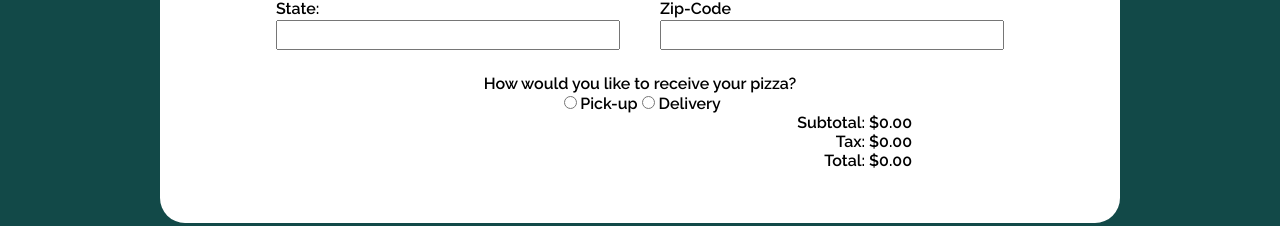
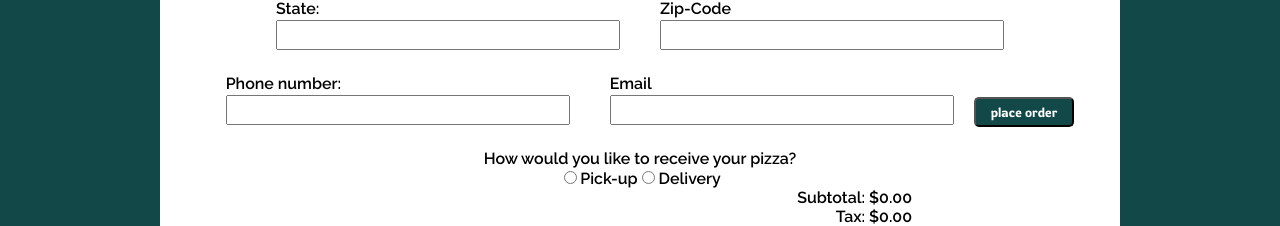
Before and after one commit to krayterzoff219/PizzaOrdering, a Vue app in the folder vue/: page /checkout in a window 1280 px wide. Shown: the part 523-749 px from the top of the page. Built offline with nearby package versions, Linux system fonts and the light colour scheme.

Commit message:
first order

```diff
--- a/vue/src/services/OrderService.js
+++ b/vue/src/services/OrderService.js
@@ -5,7 +5,8 @@ export default {
 		return axios.get("/pending-orders");
 	},
 	createPendingOrder(order) {
-		return axios.post("/pending-orders", order);
+
+		return axios.post("/orders", order);
 	},
 	updatePendingOrder(order) {
 		return axios.put(`/pending-orders/${order.id}`, order);
--- a/vue/src/views/CustomerCheckout.vue
+++ b/vue/src/views/CustomerCheckout.vue
@@ -54,6 +54,23 @@
 					inputType="number"
 					v-model="zipCode" />
 
+                <user-input
+					label="Phone number:"
+					inputId="Phone-number"
+					inputType="number"
+					v-model="phoneNumber" />
+
+                    <user-input
+					label="Email"
+					inputId="email"
+					inputType="text"
+					v-model="email" />
+
+                    <small-button
+                    buttonText="place order"
+                    :clickHandler="placeOrder"
+                    />
+
 				<!-- <user-input label="Date:"
                                 inputId="Date"
                                 inputType="datetime-local"
@@ -89,9 +106,13 @@
 <script>
 import UserInput from "../components/UserInput.vue";
 import HorizontalHero from "../components/HorizontalHero.vue";
+import orderService from "../services/OrderService.js"
+import SmallButton from '../components/SmallButton.vue';
+
+
 
 export default {
-	components: { UserInput, HorizontalHero },
+	components: { UserInput, HorizontalHero, SmallButton },
 	data() {
 		return {
 			cardholderName: "",
@@ -103,8 +124,39 @@ export default {
 			state: "",
 			zipCode: "",
 			isDelivery: false,
-		};
-	},
+            email: "",
+            phoneNumber: ""
+        }
+    },
+
+    methods: {
+
+        placeOrder(){
+
+            const order = {}
+
+            order.isDelivery = this.isDelivery;
+            order.address = this.address;
+            order.phoneNumber = this.phoneNumber;
+            order.email = this.email;
+            order.menuItems = [];
+
+            order.customPizzas = [];
+
+            const pizzas = Object.values(this.$store.state.cart)
+            for(const pizza of pizzas){
+                order.menuItems.push({
+                    itemId: pizza.id,
+                    quantity: pizza.quantity
+
+                })
+            }
+
+            orderService.createPendingOrder(order);
+
+        }
+
+    },
 
 	computed: {
 		total() {
```
